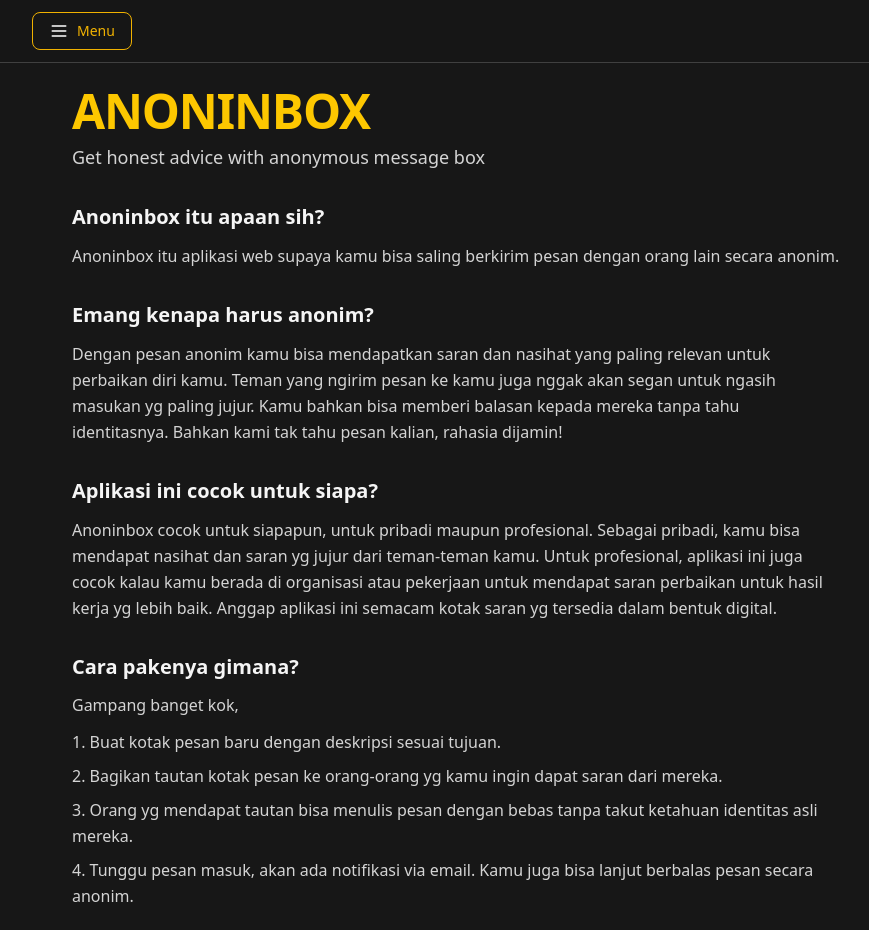
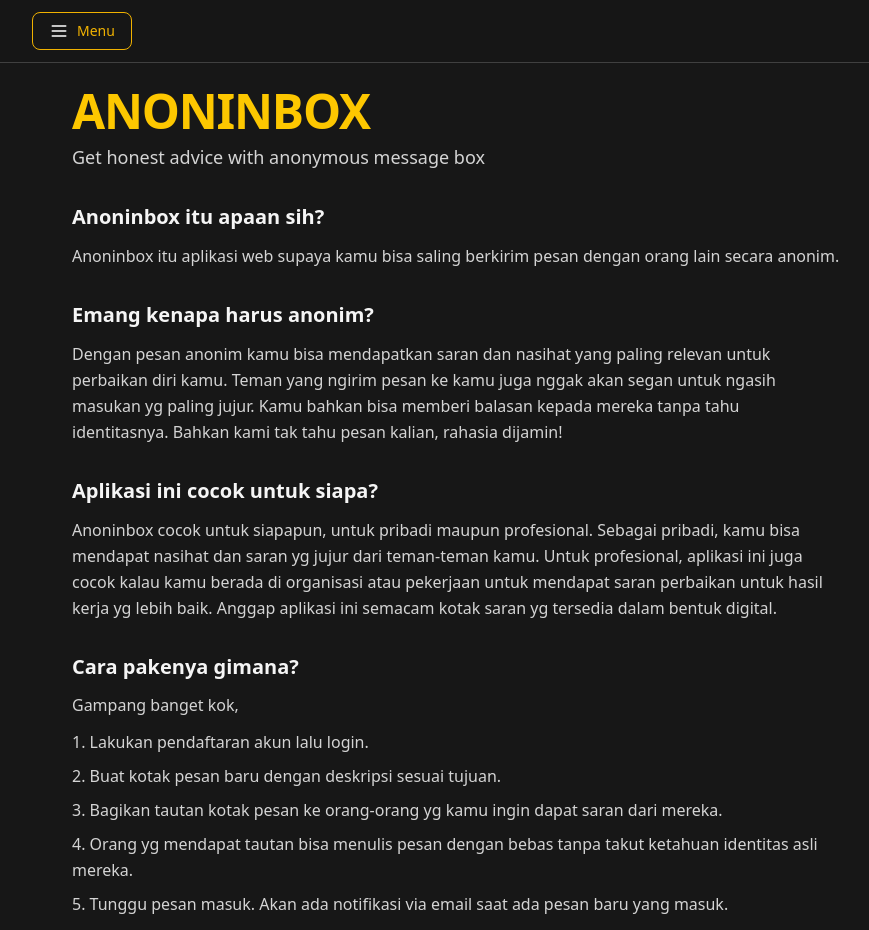
Before and after one commit to gilangrahmatagung/anoninbox-v2, a Next.js app: page / in a window 1280 px wide. Shown: the top 930 px of the page, without its empty margins (184-1053 px from the left). Built offline with nearby package versions, Linux system fonts and the light colour scheme; no server answers.

Commit message:
minor changes

```diff
--- a/app/page.tsx
+++ b/app/page.tsx
@@ -55,10 +55,12 @@ export default function Home() {
         </h3>
         <p className="text-neutral-300">Gampang banget kok,</p>
         <ol className="list-decimal list-inside space-y-2 text-neutral-300 leading-relaxed">
+          <li>Lakukan pendaftaran akun lalu login.</li>
           <li>Buat kotak pesan baru dengan deskripsi sesuai tujuan.</li>
           <li>Bagikan tautan kotak pesan ke orang-orang yg kamu ingin dapat saran dari mereka.</li>
           <li>Orang yg mendapat tautan bisa menulis pesan dengan bebas tanpa takut ketahuan identitas asli mereka.</li>
-          <li>Tunggu pesan masuk, akan ada notifikasi via email. Kamu juga bisa lanjut berbalas pesan secara anonim.</li>
+          <li>Tunggu pesan masuk. Akan ada notifikasi via email saat ada pesan baru yang masuk.</li>
+          <li>Kamu juga bisa lanjut berbalas pesan dengan pemberi pesan tetap anonim.</li>
         </ol>
       </section>
 
```
